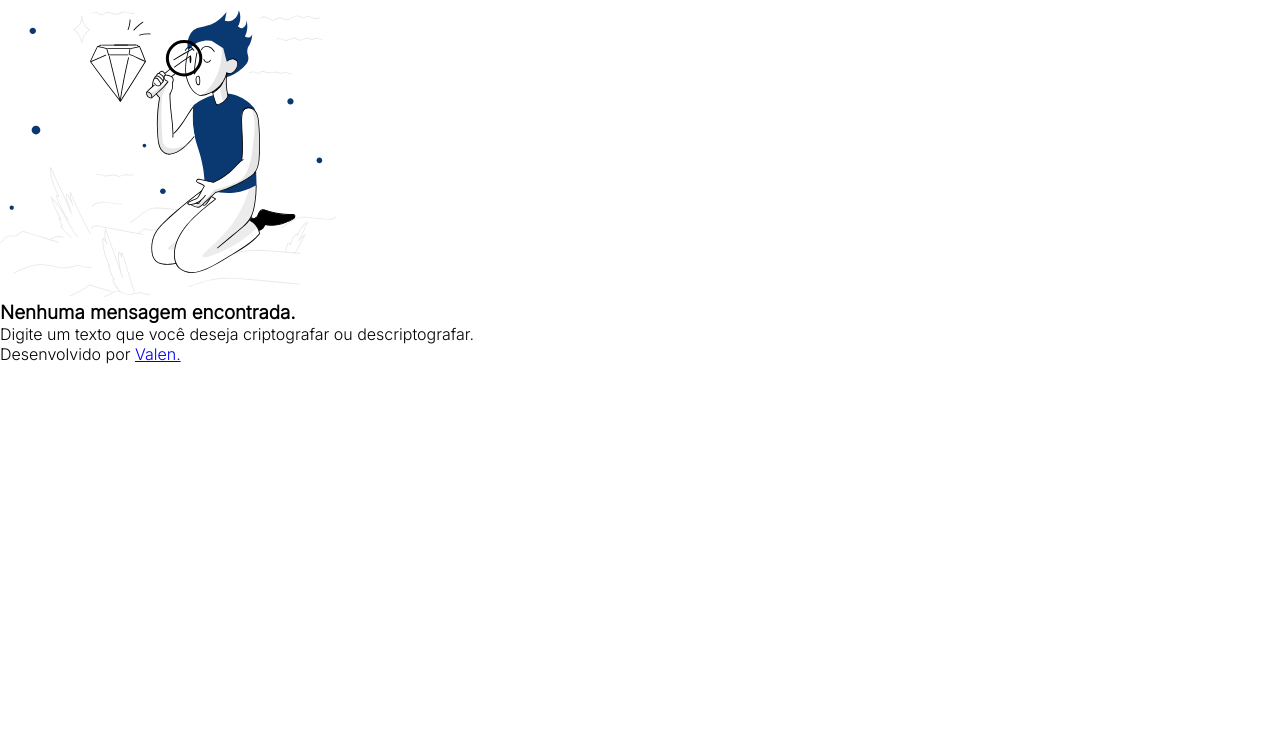
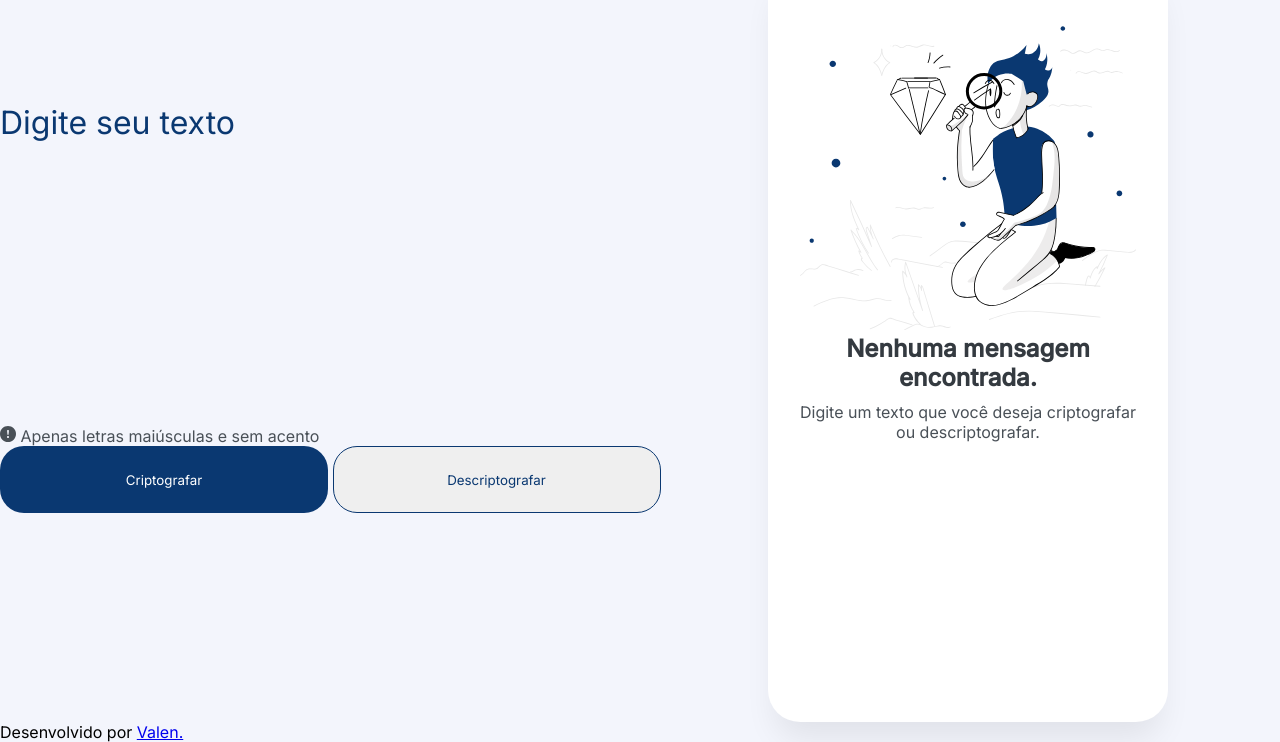
Before and after one commit to valencprado/js-challenge-alura-decodificador, a plain HTML site: page index.html in a window 1280 px wide. Shown: the part 120-862 px from the top of the page. Before the commit the page ends 800 px from the top, so only its background shows below. Drawn offline with Linux system fonts and the light colour scheme.

Commit message:
style: botões, variáveis de cor e elementos

```diff
--- a/assets/css/style.css
+++ b/assets/css/style.css
@@ -1,27 +1,130 @@
-@import url('https://fonts.googleapis.com/css2?family=Inter:wght@300&display=swap');
+@import url('https://fonts.googleapis.com/css2?family=Inter:wght@300;400;500&display=swap');
+
+:root {
+    --var-gray-100: #CED4DA;
+    --var-gray-200: #ADB5BD;
+    --var-gray-300: #868E96;
+    --var-gray-400: #495057;
+    --var-gray-500: #343A40;
+    --var-dark-blue-100: #609ED4;
+    --var-dark-blue-200: #356EA9;
+    --var-dark-blue-300: #0A3871;
+    --var-dark-blue-400: #072B61;
+    --var-dark-blue-500: #052051;
+    --var-light-blue-100: #F3F5FC;
+    --var-light-blue-200: #EFF1FA;
+    --var-light-blue-300: #E9ECF8;
+    --var-light-blue-400: #AAB2D5;
+    --var-light-blue-500: #757FB2;
+}
+
 * {
     margin: 0;
     padding: 0;
     box-sizing: border-box;
+    font-family: 'Inter', sans-serif;
 }
 
 body {
-    font-family: 'Inter', sans-serif;
+    background: var(--var-light-blue-100);
+}
 
+.icone-header {
+    padding: 15px 20px;
 }
 #texto, main, #texto:focus {
     width: 60vw;
+    height: 40vh;
     border: none;
     outline: none;
+    background-color: var(--var-light-blue-100);
+
 }
-.aviso {
-    font-weight: bold;
-    color: #495057;
+#texto {
+    color: var(--var-dark-blue-300);
+    font-size: 32px;
+}
+.input {
+    margin-bottom: 9rem;
 }
 
-.criptografa, .descriptografa {
+::placeholder {
+    color: var(--var-dark-blue-300);
+    font-size: 32px;
+}
+
+.content, .container-resultado {
+    display: flex;
+    flex-direction: row;
+
+}
+.resultado {
+    text-align: center;
+    margin-top: 2em;
+    font-size: 24px;
+    color: var(--var-gray-400);
+}
+
+.container-resultado {
+    width: 400px;
+    height: 95vh;
+    left: 1000px;
+    top: 40px;
+    background: #FFFFFF;
+    box-shadow: 0px 24px 32px -8px rgba(0, 0, 0, 0.08);
+    border-radius: 32px;
+    flex-flow: column wrap;
+    align-items: center;
+}
+.container-resultado img {
+    margin-top: 4em;
+    max-width: 100%;
+}
+.container-resultado h3 {
+    font-size: 24px;
+    color: var(--var-gray-500);
+    margin-bottom: 10px;
+}
+
+.aviso, .container-resultado p {
+    color: var(--var-gray-400);
+}
+.content-container-resultado {
+    width: 336px;
+}
+.container-resultado h3, .container-resultado p {
+    text-align: center ;
+}
+
+.btn-criptografa, .btn-descriptografa{
     width: 328px;
     height: 67px;
     border-radius: 24px;
 
 }
+
+.btn-criptografa {
+    background-color: var(--var-dark-blue-300);
+    color: #FFF;
+    border: none;
+}
+.btn-criptografa:hover {
+    cursor: pointer;
+    background-color: var(--var-dark-blue-500);
+}
+.btn-descriptografa {
+    border: 1px solid var(--var-dark-blue-300);
+    color: var(--var-dark-blue-300);
+}
+.btn-descriptografa:hover{
+    cursor: pointer;
+    background-color: var(--var-gray-100);
+}
+
+#btn-copiar {
+position: absolute;
+width: 336px;
+height: 67px;
+left: 849px;
+top: 585px;
+}
```
